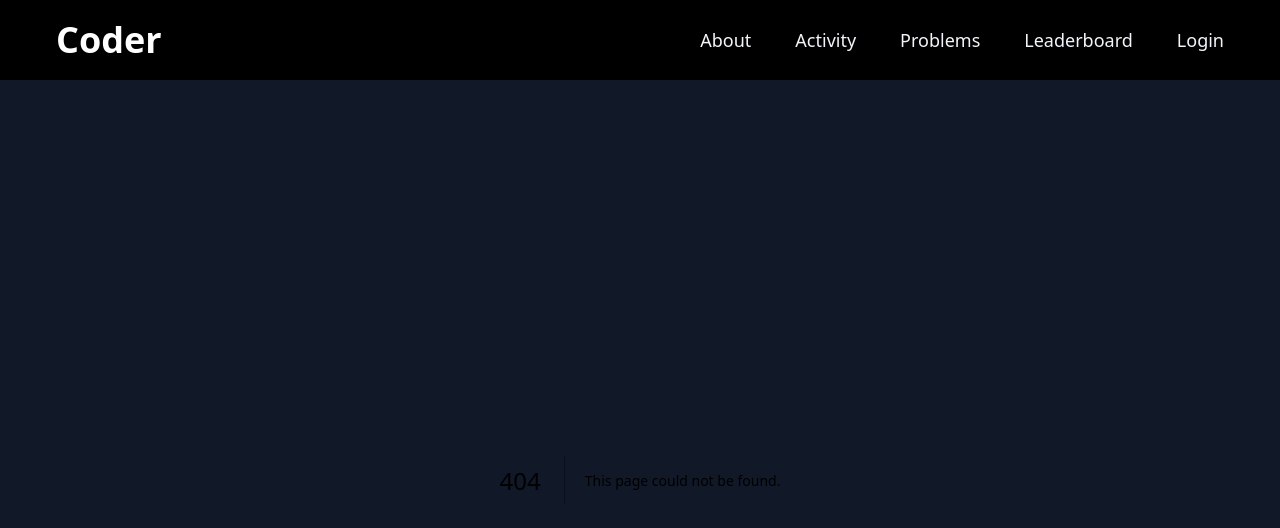
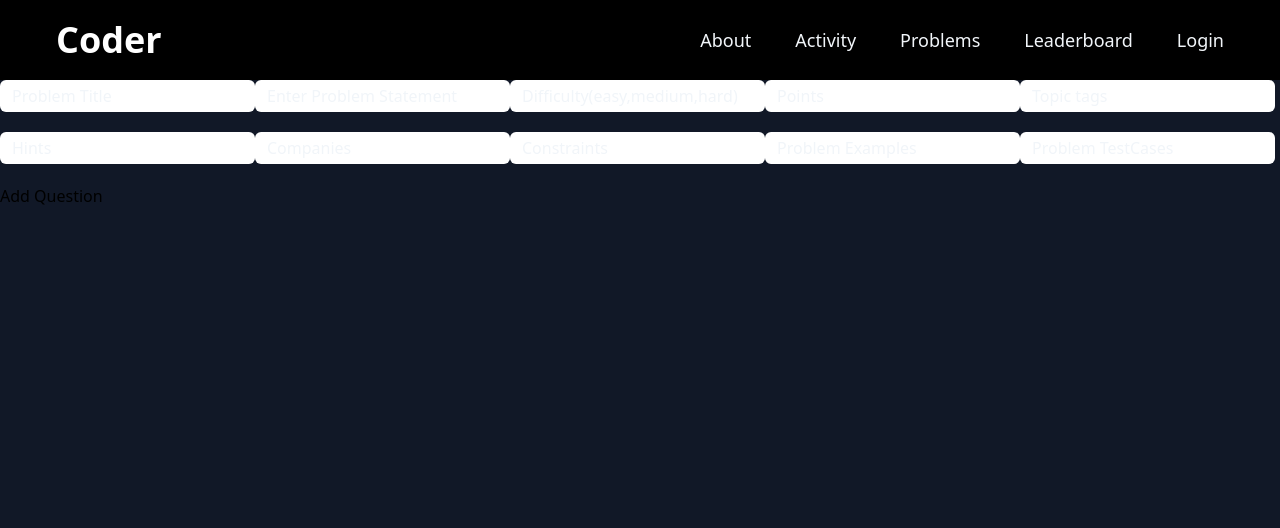
Before and after one commit to akshaydhayal/leetcode-clone, a Next.js app: page /addquestion in a window 1280 px wide. Before the commit this address had no page. Shown: the top 528 px of the page. Built offline with nearby package versions, Linux system fonts and the light colour scheme.

Commit message:
minor changes

```diff
--- a/src/db.ts
+++ b/src/db.ts
@@ -40,6 +40,7 @@ const userSchema = new mongoose.Schema({
   solved_problems_count:Number,
   rank:Number,
   points_scored: Number,
+  admin_status:Boolean
 });
 
 const submissionSchema = new mongoose.Schema(
--- /dev/null
+++ b/src/pages/addquestion.tsx
@@ -0,0 +1,155 @@
+import axios from "axios";
+import React, { useState } from "react";
+// title: String,
+//   description: String,
+//   point: Number,
+//   difficulty: String,
+//   topic_tags: [String],
+//   last_user_solved: { type: Schema.Types.ObjectId, ref: "User" },
+//   problem_stats: {
+//     total_submit_count: Number,
+//     total_correct_count: Number,
+//   },
+// examples: [
+//     {
+//       input: String,
+//       output: String,
+//       explaination: String,
+//     },
+//   ],
+//   test_cases:[{
+//     input:String,
+//     output:String
+//   }],
+//   hints: [String],
+//   companies:[String],
+//   constraints:[String]
+// });
+export default function addQuestion() {
+  const [title, setTitle] = useState("");
+  const [description, setDescription] = useState("");
+  const [difficulty, setDifficulty] = useState("");
+  const [point, setPoint] = useState(0);
+  const [problemStats, setProblemStats] = useState(null);
+  const [topicTags, setTopicTags] = useState(null);
+  const [lastUserSolved, setLastUserSolved] = useState(null);
+  const [examples, setExamples] = useState(null);
+  const [testCases, setTestCases] = useState(null);
+  const [hints, setHints] = useState(null);
+  const [companies, setCompanies] = useState(null);
+  const [constraints, setConstraints] = useState(null);
+
+  async function handleAddQuestion() {
+    console.log("examples: ");
+    console.log(examples);
+    const response = await axios.post(
+      `${process.env.NEXT_PUBLIC_BACKEND_URL}/problems`,
+      {
+        title,
+        description,
+        point,
+        difficulty,
+        topic_tags: JSON.parse(topicTags),
+        problem_stats: { total_submit_count: 0, total_correct_count: 0 },
+        hints: JSON.parse(hints),
+        companies: JSON.parse(companies),
+        constraints: JSON.parse(constraints),
+        // examples: examples,
+        examples: JSON.parse(examples),
+        // test_cases: testCases,
+        test_cases: JSON.parse(testCases),
+      }
+    );
+    console.log("response from add question route");
+    console.log(response.data);
+  }
+
+  return (
+    <div className="h-screen">
+      <div>
+        <input
+          className="p-1 px-3 mb-5 rounded-md placeholder-slate-100 text-black"
+          type="text"
+          placeholder="Problem Title"
+          onChange={(e) => {
+            setTitle(e.target.value);
+          }}
+        />
+        <input
+          className="p-1 px-3 mb-5 rounded-md placeholder-slate-100 "
+          type="text"
+          placeholder="Enter Problem Statement"
+          onChange={(e) => {
+            setDescription(e.target.value);
+          }}
+        />
+        <input
+          className="p-1 px-3 mb-5 rounded-md placeholder-slate-100 "
+          type="text"
+          placeholder="Difficulty(easy,medium,hard)"
+          onChange={(e) => {
+            setDifficulty(e.target.value);
+          }}
+        />
+        <input
+          className="p-1 px-3 mb-5 rounded-md placeholder-slate-100 "
+          type="text"
+          placeholder="Points"
+          onChange={(e) => {
+            setPoint(Number(e.target.value));
+          }}
+        />
+        <input
+          className="p-1 px-3 mb-5 rounded-md placeholder-slate-100 "
+          type="text"
+          placeholder="Topic tags"
+          onChange={(e) => {
+            setTopicTags(e.target.value);
+          }}
+        />
+        <input
+          className="p-1 px-3 mb-5 rounded-md placeholder-slate-100 "
+          type="text"
+          placeholder="Hints"
+          onChange={(e) => {
+            setHints(e.target.value);
+          }}
+        />
+        <input
+          className="p-1 px-3 mb-5 rounded-md placeholder-slate-100 "
+          type="text"
+          placeholder="Companies"
+          onChange={(e) => {
+            setCompanies(e.target.value);
+          }}
+        />
+        <input
+          className="p-1 px-3 mb-5 rounded-md placeholder-slate-100 "
+          type="text"
+          placeholder="Constraints"
+          onChange={(e) => {
+            setConstraints(e.target.value);
+          }}
+        />
+        <input
+          className="p-1 px-3 mb-5 rounded-md placeholder-slate-100 "
+          type="text"
+          placeholder="Problem Examples"
+          onChange={(e) => {
+            setExamples(e.target.value);
+          }}
+        />
+        <input
+          className="p-1 px-3 mb-5 rounded-md placeholder-slate-100 "
+          type="text"
+          placeholder="Problem TestCases"
+          onChange={(e) => {
+            setTestCases(e.target.value);
+          }}
+        />
+
+        <button onClick={handleAddQuestion}>Add Question</button>
+      </div>
+    </div>
+  );
+}
--- /dev/null
+++ b/src/pages/dashboard.tsx
@@ -0,0 +1,110 @@
+import { useEffect, useState } from "react";
+import { useRouter } from "next/router";
+
+export default function manageQuestionsPage() {
+  const router = useRouter();
+
+  const [problems, setProblems] = useState([]);
+  const [isLoading, setLoading] = useState(true);
+
+  async function getProblems() {
+    try {
+      const response = await fetch(
+        `${process.env.NEXT_PUBLIC_BACKEND_URL}/problems`
+      );
+      const data = await response.json();
+      console.log(data);
+      setProblems(data);
+      setLoading(false);
+    } catch (error) {
+      console.log(error);
+      setLoading(false);
+    }
+  }
+  useEffect(() => {
+    getProblems();
+  }, []);
+
+  if (isLoading) {
+    <div>Loading...Please wait!!</div>;
+  }
+  return (
+    <div className="flex justify-center">
+      <div className="w-11/12 mt-8">
+        <div className="flex justify-between">
+          <p className="text-2xl text-white mb-6">All Problems</p>
+          <p className="text-base text-white mb-6 border-2 border-white rounded-lg hover:border-slate-200 p-[.5px] px-2">
+            Add Problem
+          </p>
+        </div>
+
+        <div className="flex justify-center">
+          {problems && (
+            <table border={4} className="w-full ">
+              <thead>
+                <tr className="border-b-2 border-t-2 border-slate-400">
+                  <th className="w-3/12  text-start p-2 text-slate-100">
+                    Problem Id
+                  </th>
+                  <th className="w-5/12 text-start p-2 text-slate-100">
+                    Title
+                  </th>
+                  <th className="w-1/12  text-start p-2 text-slate-100">
+                    Diificulty
+                  </th>
+                  <th className="3/12  text-start  p-2 text-slate-100">
+                    Topic tags
+                  </th>
+                </tr>
+              </thead>
+              <tbody>
+                {problems.map((p) => {
+                  return (
+                    <tr
+                      className="border-b border-slate-400 p-12 cursor-pointer"
+                      onClick={() => {
+                        router.push(`/problem/${p._id}`);
+                      }}
+                    >
+                      <td className="w-3/12 text-start p-2 text-slate-100">
+                        {p._id}
+                      </td>
+                      <td className="w-5/12 text-start font-medium text-basep-2 text-slate-100">
+                        {p.title}
+                      </td>
+                      <td className="1/12 text-start p-2">
+                        <p
+                          className={`border ${
+                            p.difficulty === "easy"
+                              ? "border-green-700 bg-green-900 text-green-200"
+                              : p.difficulty === "Medium"
+                              ? "border-orange-800 bg-orange-600 text-yellow-200"
+                              : "border-red-700 bg-red-700 text-red-200"
+                          }  px-2 w-max text-sm rounded-md`}
+                        >
+                          {p.difficulty}
+                        </p>
+                      </td>
+                      <td className="3/12 text-start p-2">
+                        <div className="flex gap-1">
+                          {p.topic_tags.map((t) => (
+                            <p
+                              className="border border-slate-700 px-2 text-sm rounded-md
+                           bg-slate-700 text-white"
+                            >
+                              {t}
+                            </p>
+                          ))}
+                        </div>
+                      </td>
+                    </tr>
+                  );
+                })}
+              </tbody>
+            </table>
+          )}
+        </div>
+      </div>
+    </div>
+  );
+}
--- a/src/pages/profile.tsx
+++ b/src/pages/profile.tsx
@@ -1,16 +1,23 @@
 import { useEffect, useState } from "react";
 import axios from "axios";
+import { useRecoilValue } from "recoil";
+import { userState } from "@/store/userAtom";
 
 export default function profilePagee() {
   const [problemShow, setProblemShow] = useState(Array(100).fill(false));
   const [isloading, setIsloading] = useState(true);
   const [user, setUser] = useState(null);
 
+  const userLoggedIn=useRecoilValue(userState);
+
   async function getUserData() {
     try {
-      const response = await axios.get(`${process.env.NEXT_PUBLIC_BACKEND_URL}/user`, {
-        headers: { username: "Akshayyy" },
-      });
+      const response = await axios.get(
+        `${process.env.NEXT_PUBLIC_BACKEND_URL}/user`,
+        {
+          headers: { username: "Akshayyy" },
+        }
+      );
       const data = response.data;
       console.log(data);
       setIsloading(false);
@@ -37,24 +44,27 @@ export default function profilePagee() {
       });
     });
   }
-  if(!user){
-    return <p>Profile loading!</p>
+  if (!userLoggedIn) {
+    return <p>Profile loading!</p>;
   }
   return (
     <div className="flex justify-center h-screen">
       <div className="w-4/5 flex h-screen gap-8">
         <div className="w-3/12">
-          <p className="text-slate-400 text-base">akshaydhayalkd99@gmail.com</p>
+          <p className="text-slate-400 text-base">
+            {/* akshaydhayalpkd99@gmail.com */}
+            {userLoggedIn.username}
+          </p>
           <img
             className="w-full p-2"
             src="https://lh3.googleusercontent.com/a/ACg8ocIdX3ZWhX3G4ulTsUtiDIS-eWqhAVFrBJz_xY5Gyi82=s96-c"
           />
-          <p className="text-slate-400 text-xl font-semibold">{user.name}</p>
-          <p className="text-slate-400 text-base">{user.college}</p>
+          <p className="text-slate-400 text-xl font-semibold">{userLoggedIn.name}</p>
+          <p className="text-slate-400 text-base">{userLoggedIn.college}</p>
           <div className="flex">
             <div className="border-2 border-white flex flex-col items-center p-2 px-3">
               <p className="text-slate-400 text-2xl font-semibold hover:text-slate-200">
-                0
+                {userLoggedIn.followers}
               </p>
               <p className="text-slate-400 text-base hover:text-slate-200">
                 Followers
@@ -113,7 +123,7 @@ export default function profilePagee() {
           <div>
             <p className="text-slate-400 text-base">Ranks</p>
             <div className="flex gap-8">
-              <p className="text-slate-400 text-xl">#6977</p>
+              <p className="text-slate-400 text-xl">#{user.rank}</p>
               <p className="text-slate-400 text-base">Overall</p>
             </div>
           </div>
--- a/src/pages/signin.tsx
+++ b/src/pages/signin.tsx
@@ -143,6 +143,7 @@ function RegisterUser({
         solved_problems_count: 0,
         rank: 1000,
         points_scored: 0,
+        admin_status:false,
       });
       setUser(response.data);
 
--- a/src/pages/users/[username].tsx
+++ b/src/pages/users/[username].tsx
@@ -75,8 +75,8 @@ export default function profilePage() {
           />
           <p className="text-slate-400 text-xl font-semibold">{user.name}</p>
           <p className="text-slate-400 text-base">{user.college}</p>
-          <div className="flex">
-            <div className="border-2 border-white flex flex-col items-center p-2 px-3">
+          <div className="w-full md:flex ">
+            <div className="border-2 border-white flex flex-col items-center">
               <p className="text-slate-400 text-2xl font-semibold hover:text-slate-200">
                 {user.followers}
               </p>
@@ -84,7 +84,7 @@ export default function profilePage() {
                 Followers
               </p>
             </div>
-            <div className="border-2 border-white flex flex-col items-center p-2 px-3">
+            <div className="border-2 border-white flex flex-col items-center ">
               <p className="text-slate-400 text-2xl font-semibold hover:text-slate-200">
                 {user.following}
               </p>
@@ -92,7 +92,7 @@ export default function profilePage() {
                 Following
               </p>
             </div>
-            <div className="border-2 border-white flex flex-col items-center p-2 px-3">
+            <div className="border-2 border-white flex flex-col items-center">
               <p className="text-slate-400 text-2xl font-semibold hover:text-slate-200">
                 {user.solved_problems_count}
               </p>
@@ -103,7 +103,11 @@ export default function profilePage() {
           </div>
           <div className="flex justify-end">
             <button className="text-sm text-slate-400 p-1 px-2 hover:text-slate-100">Edit profile</button>
-          </div>
+            {user.admin_status &&
+            <button className="text-sm text-slate-400 p-1 px-2 hover:text-slate-100"
+            onClick={()=>{router.push('/dashboard')}}>Manage Questions</button>
+            }
+            </div>
         </div>
 
         <div className="w-6/12">
```
Also changed, not shown: tsconfig.json (+17 -5 lines).
